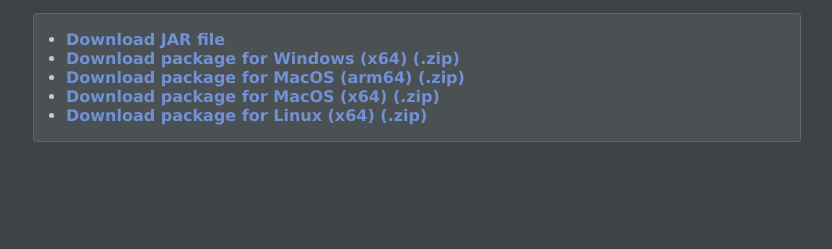
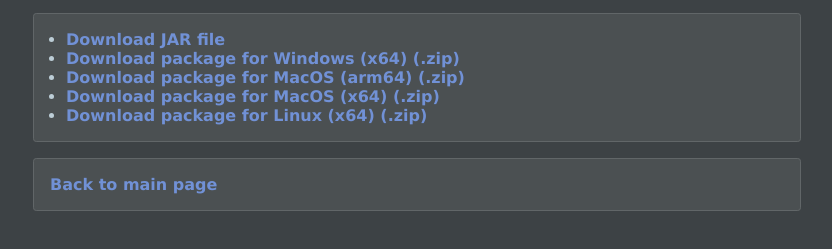
Before and after one commit to map-jhak/map-jhak.github.io, a plain HTML site: page downloads.html in a window 1280 px wide. Shown: the part 333-582 px from the top of the page, without its empty margins (223-1055 px from the left). Drawn offline with Linux system fonts and the light colour scheme; a web font is replaced by a local one.

Commit message:
added link to go back to main page on downloads

```diff
--- a/downloads.html
+++ b/downloads.html
@@ -36,5 +36,8 @@
             Download package for Linux (x64) (.zip)
         </a></li>
     </ul>
+    <p>
+        <a href="index.html">Back to main page</a>
+    </p>
 </body>
 </html>
```
